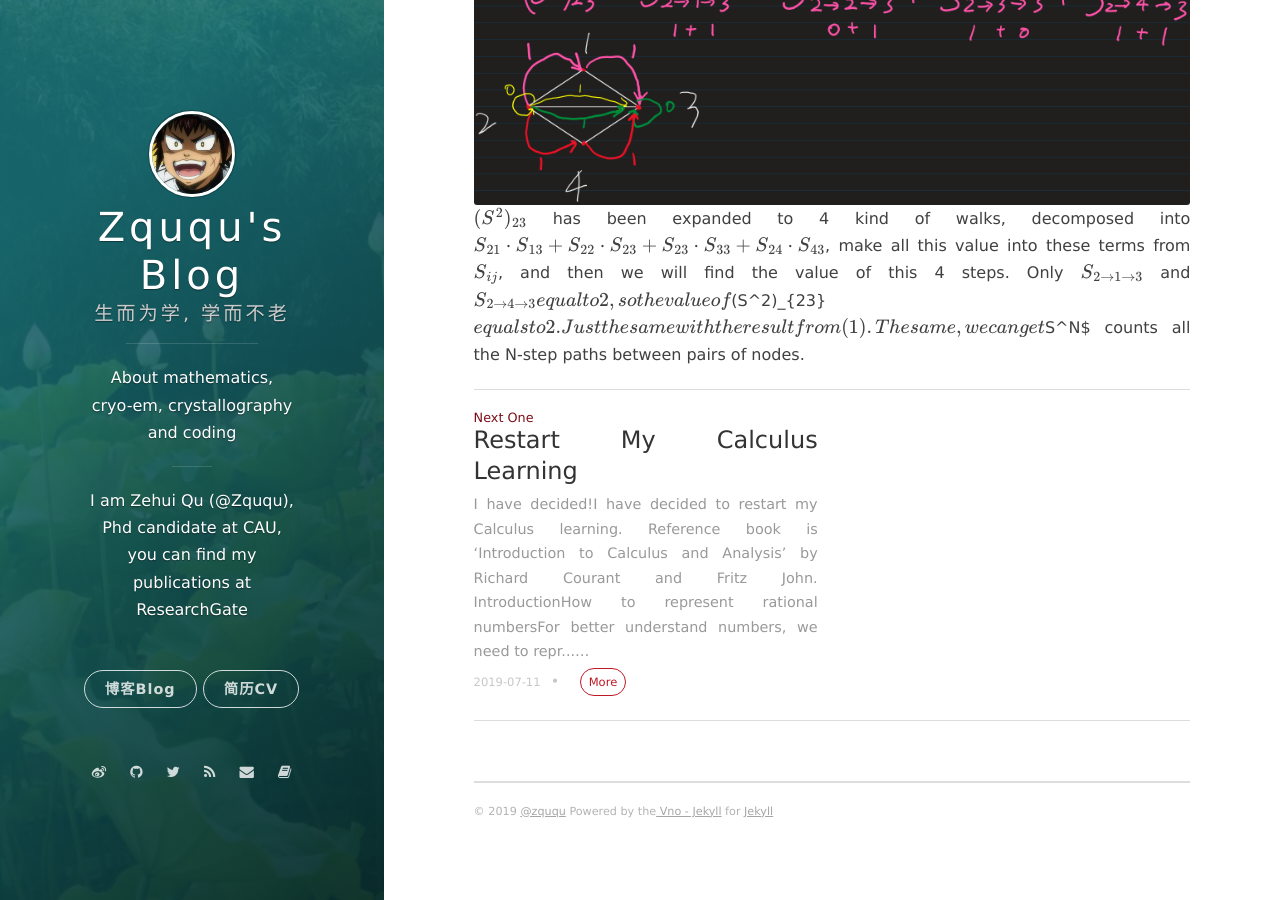
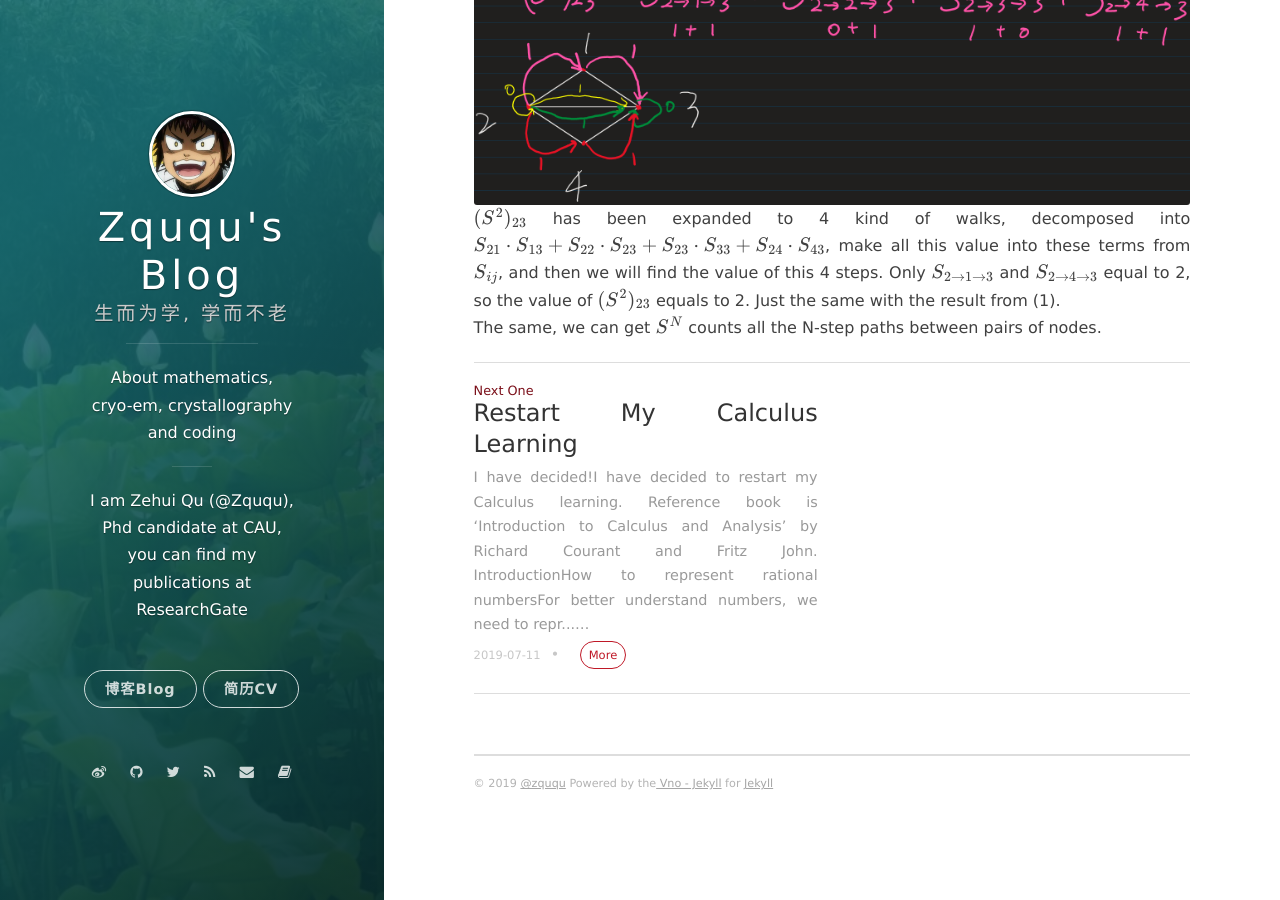
Before and after one commit to onevcat/vno-jekyll, a Jekyll site: the page built from _posts/2019-07-16-the-adjacency-matrix.markdown, in a window 1280 px wide and 900 px high, scrolled down 1181 px. Built offline with Jekyll 4.4.1, drawn with Linux system fonts in a browser that asks for light colours; nearby versions of some CDN libraries; formulas are drawn with MathJax 3; comment, search, counter and statistics services are not loaded.

Commit message:
modify mthjax final

```diff
--- a/_posts/2019-07-16-the-adjacency-matrix.markdown
+++ b/_posts/2019-07-16-the-adjacency-matrix.markdown
@@ -30,5 +30,5 @@ $$(S^2)_{ij} = (row\,i\,of\,S)\cdot(column\,j\,of\,S) = s_{i1}s_{1j}+s_{i2}s_{2j
 We can get the conclusion, $(S^2)\_{ij}$ means how many connections between node i and node j with a walk step of two. But why?<br>
 For better understanding this new model, we make the $(S^2)\_{23}$ as an example as shown in the figure bellow.
 ![S21 example](/assets/1907/Snipaste_2019-07-17_08-41-12.png)
-$(S^2)\_{23}$ has been expanded to 4 kind of walks, decomposed into $S_{21}\cdot S_{13} + S_{22}\cdot S_{23} + S_{23}\cdot S_{33} + S_{24}\cdot S_{43}$, make all this value into these terms from $S_{ij}$, and then we will find the value of this 4 steps. Only $S_{2\to 1\to 3}$ and $S_{2\to 4\to 3} equal to 2, so the value of $(S^2)_{23}$ equals to 2. Just the same with the result from (1).<br>
+$(S^2)\_{23}$ has been expanded to 4 kind of walks, decomposed into $S_{21}\cdot S_{13} + S_{22}\cdot S_{23} + S_{23}\cdot S_{33} + S_{24}\cdot S_{43}$, make all this value into these terms from $S_{ij}$, and then we will find the value of this 4 steps. Only $S_{2\to 1\to 3}$ and $S_{2\to 4\to 3}$ equal to 2, so the value of $(S^2)\_{23}$ equals to 2. Just the same with the result from (1).<br>
 The same, we can get $S^N$ counts all the N-step paths between pairs of nodes.
```
